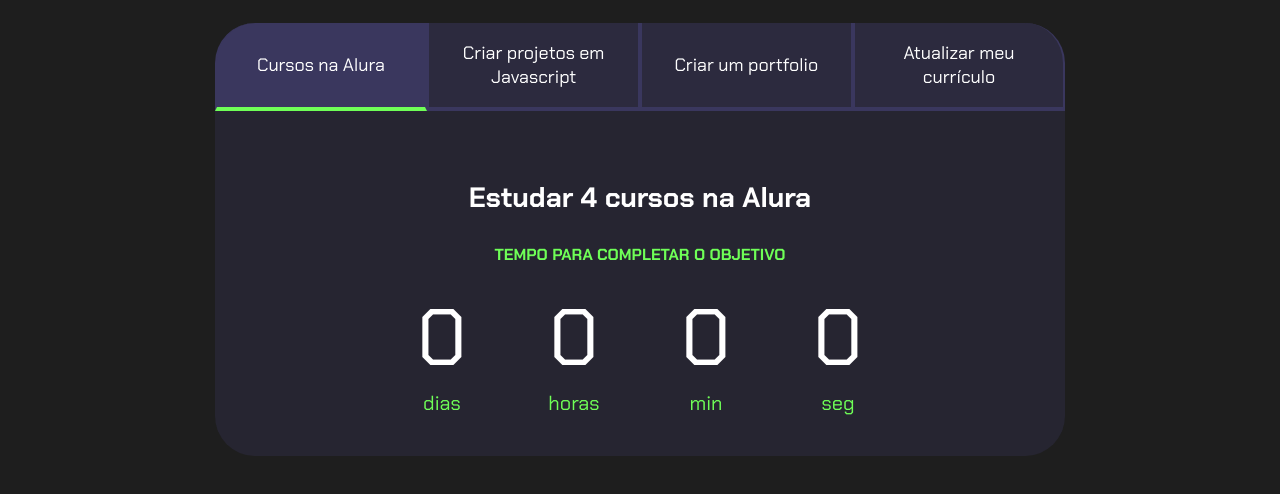
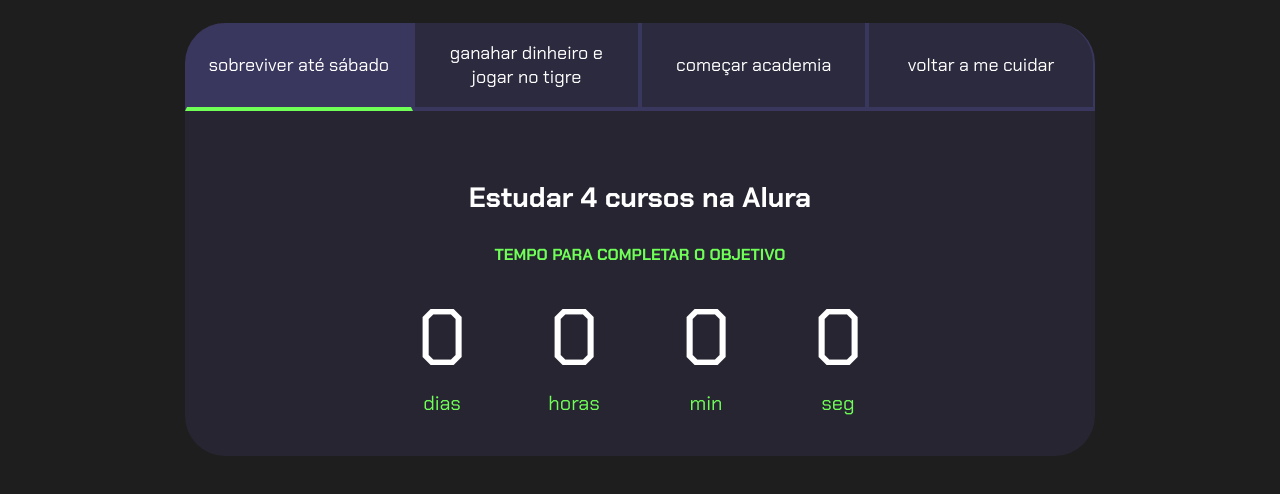
Before and after one commit to ihanara/1tri-phones, a plain HTML site: page index.html in a window 1280 px wide. Shown: the part 80-574 px from the top of the page. Drawn offline with Linux system fonts and the light colour scheme.

Commit message:
Update index.html

```diff
--- a/index.html
+++ b/index.html
@@ -13,10 +13,10 @@
         <h2 class="titulo-principal">Meus objetivos do ano<span>_</span></h2>
         <div class="conteudo">
             <div class="botoes">
-                <button class="botao ativo">Cursos na Alura</button>
-                <button class="botao">Criar projetos em Javascript</button>
-                <button class="botao">Criar um portfolio</button>
-                <button class="botao">Atualizar meu currículo</button>
+                <button class="botao ativo">sobreviver até sábado</button>
+                <button class="botao">ganahar dinheiro e jogar no tigre</button>
+                <button class="botao">começar academia</button>
+                <button class="botao">voltar a me cuidar</button>
             </div>
             <div class="abas-textos">
                 <div class="aba-conteudo ativo">
```
